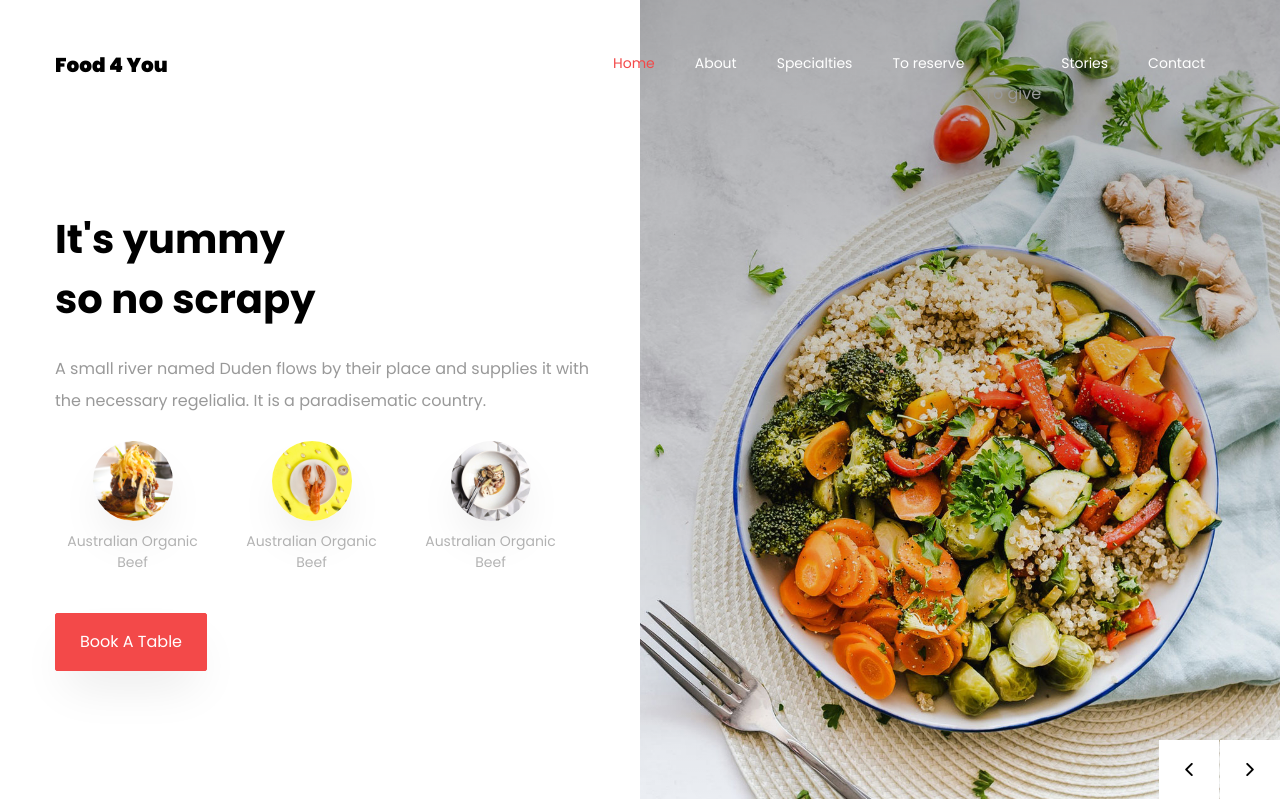
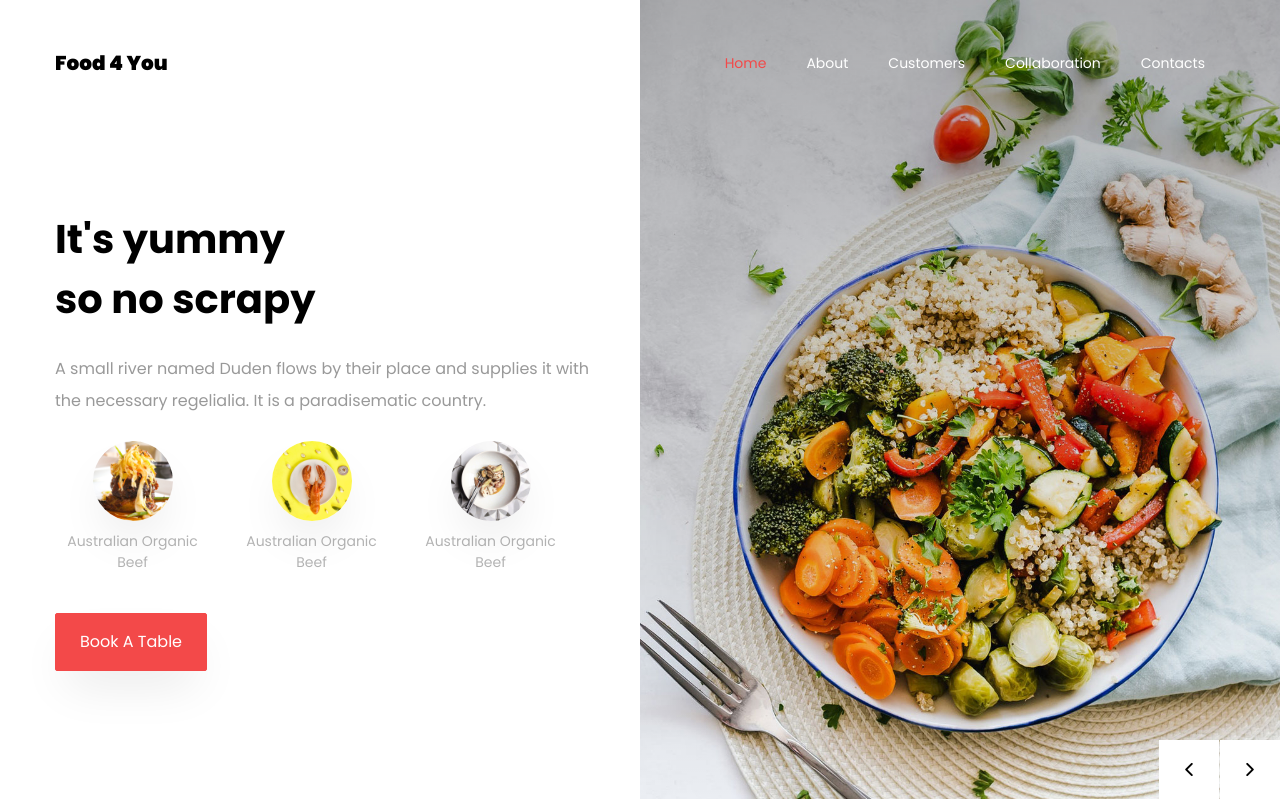
Before and after one commit to Headshake/Headshake.github.io, a Flask app: page / in a window 1280 px wide. Shown: the top 799 px of the page. Run offline with Flask 2, Linux system fonts and the light colour scheme; parts of the project's set-up code (start-up, migrations or seed data) failed here and were passed over; some libraries are stand-ins or nearby versions; some web fonts are replaced.

Commit message:
Update index.html

```diff
--- a/templates/index.html
+++ b/templates/index.html
@@ -40,11 +40,10 @@
 	        <ul class="navbar-nav ml-auto">
 	        	<li class="nav-item active"><a href="index.html" class="nav-link">Home</a></li>
 	        	<li class="nav-item"><a href="about.html" class="nav-link">About</a></li>
-	        	<li class="nav-item"><a href="menu.html" class="nav-link">Specialties</a></li>
-	        	<li class="nav-item"><a href="reservation.html" class="nav-link">To reserve</a></li>
-			<li class="nav-item"><a href="blog.html" class="nav-link"></a>To give</li>
-	        	<li class="nav-item"><a href="blog.html" class="nav-link">Stories</a></li>
-	          <li class="nav-item"><a href="contact.html" class="nav-link">Contact</a></li>
+	        	<li class="nav-item"><a href="menu.html" class="nav-link">Customers</a></li>
+	        	<li class="nav-item"><a href="reservation.html" class="nav-link">Collaboration</a></li>
+
+	          <li class="nav-item"><a href="contact.html" class="nav-link">Contacts</a></li>
 	        </ul>
 	      </div>
 	    </div>
```
